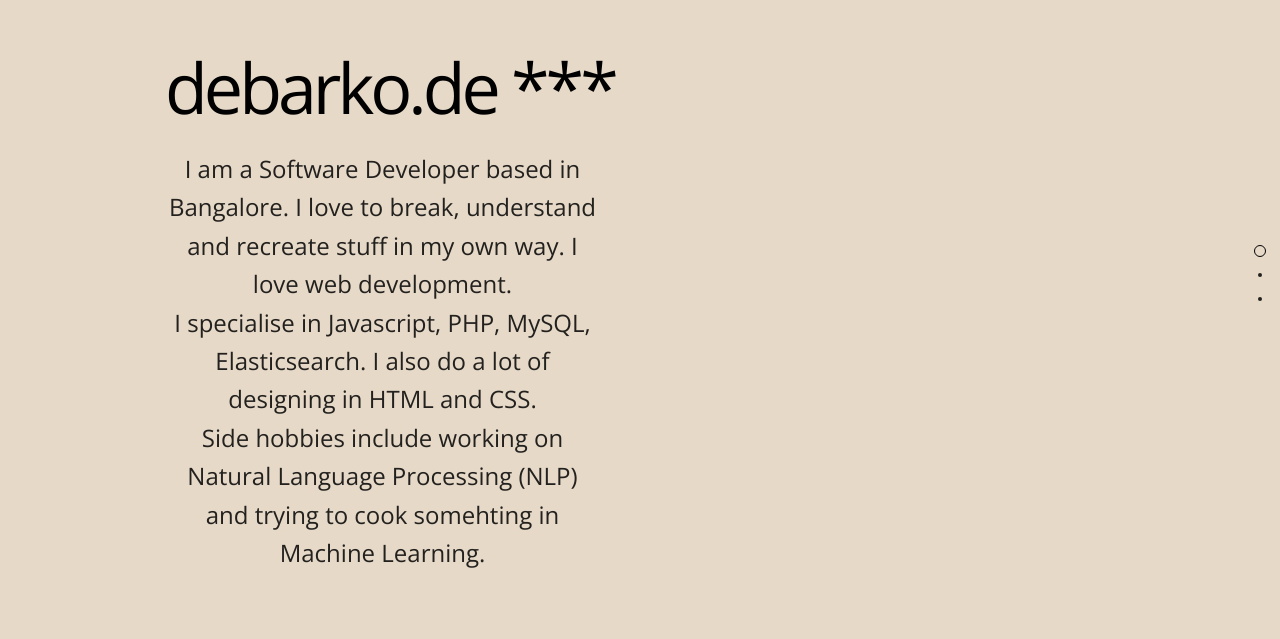
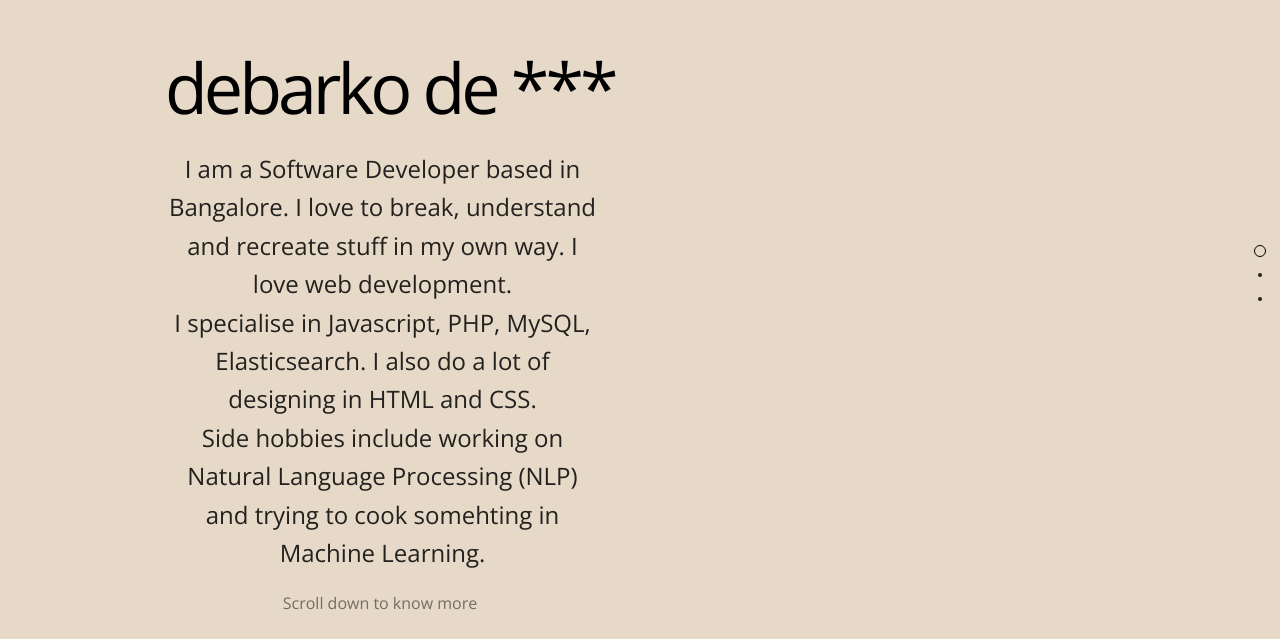
Before and after one commit to debarko/debarko.de, a website: page index.html in a window 1280 px wide. Shown: the part 161-800 px from the top of the page. Drawn offline with nearby package versions, Linux system fonts and the light colour scheme.

Commit message:
Add: scroll message

```diff
--- a/index.html
+++ b/index.html
@@ -2,7 +2,7 @@
 <html>
 <head>
 	<meta charset="utf-8">
-	<title>debarko.de | Developer</title>
+	<title>debarko de | Developer</title>
 	<meta name="title" content="debarko.de | Developer" />
 	<meta name="description" content="Personal homepage of Javascript, Elasticsearch, PHP and MySQL Developer based in Bangalore. Freelance projects or consultation are happily accepted.">
 	<META NAME="ROBOTS" CONTENT="INDEX, FOLLOW">
@@ -426,8 +426,9 @@
 
       <section class="page1">
         <div class="page_container">
-          <h1>debarko.de ***</h1>
+          <h1>debarko de ***</h1>
           <h2>I am a Software Developer based in Bangalore. I love to break, understand and recreate stuff in my own way. I love web development.<br />I specialise in Javascript, PHP, MySQL, Elasticsearch. I also do a lot of designing in HTML and CSS.<br />Side hobbies include working on Natural Language Processing (NLP) and trying to cook somehting in Machine Learning.</h2>
+          <p class="credit">Scroll down to know more</p>
           <!-- <p class="credit">Created by <a href="http://www.thepetedesign.com">Pete R.</a>, Founder of <a href="http://www.bucketlistly.com" target="_blank">BucketListly</a></p>
           <div class="btns">
   	        <a class="reload btn" href="https://github.com/peachananr/onepage-scroll">Download on Github</a>
```
